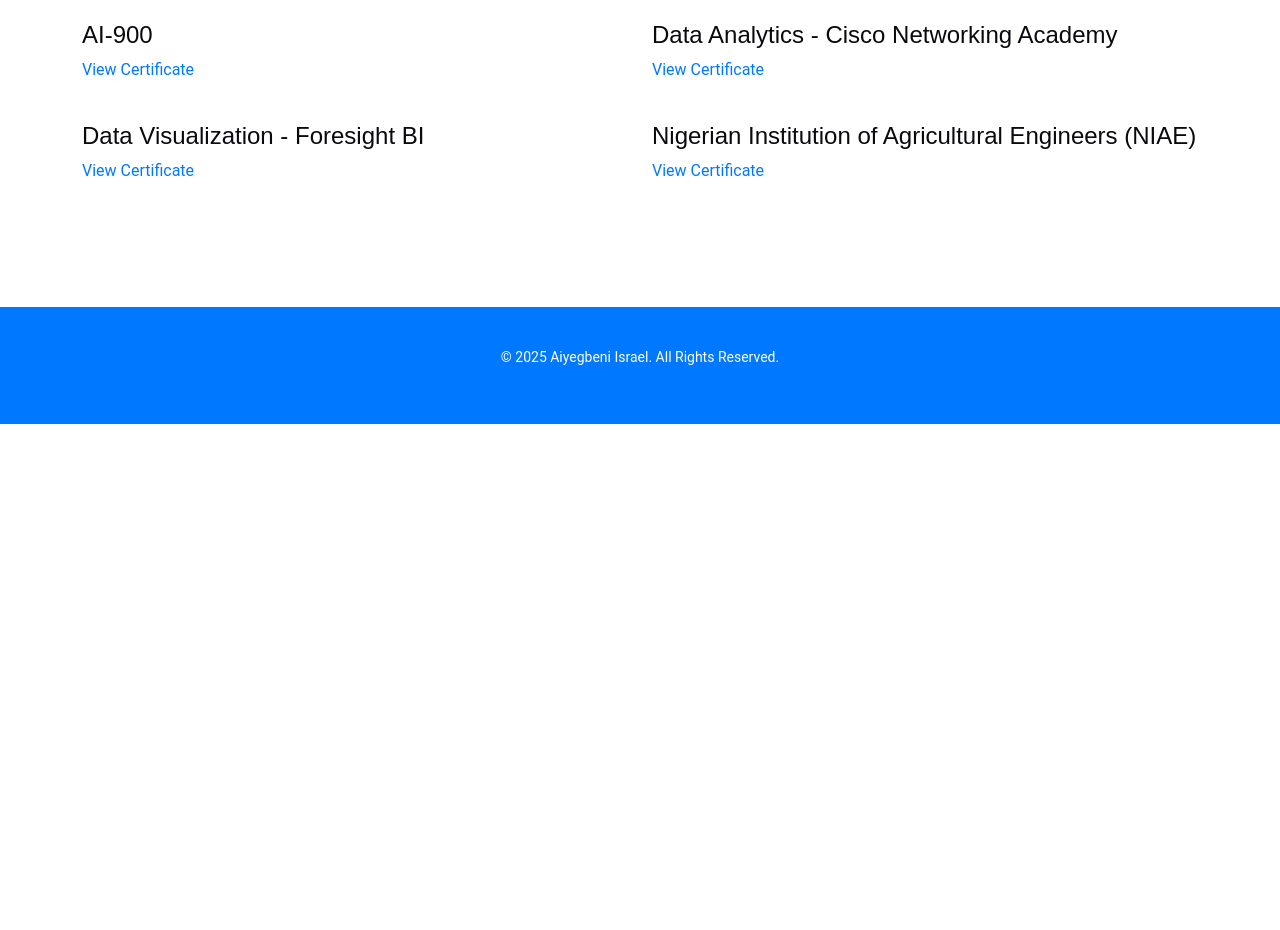
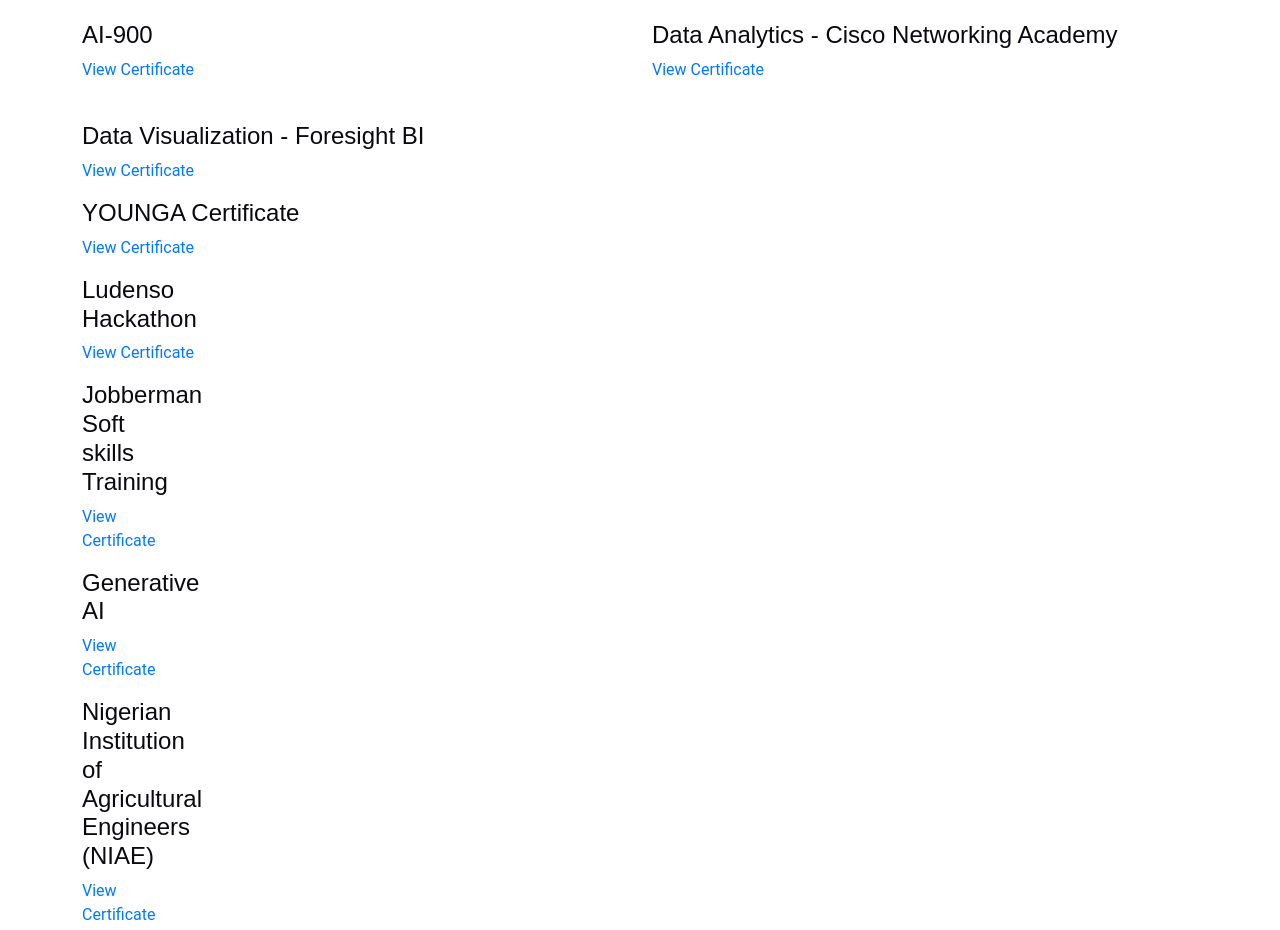
Before and after one commit to Eazi-T/Portfolio, a plain HTML site: page certifications.html in a window 1280 px wide. Shown: the part 495-1425 px from the top of the page. Before the commit the page ends 919 px from the top, so only its background shows below. Drawn offline with Linux system fonts and the light colour scheme.

Commit message:
Update certifications.html
Added more certifications

```diff
--- a/certifications.html
+++ b/certifications.html
@@ -71,7 +71,7 @@
           <div class="service-box">
             <div class="service-content">
               <h4>AI-900</h4>
-              <p><a href="https://learn.microsoft.com/api/achievements/share/en-us/IsraelAiyegbeni-2519/E5WSRQ4P?sharingId=8F11D4B9C2AF4347" target="_blank">View Certificate</a></p>
+              <p><a href="https://learn.microsoft.com/api/credentials/share/en-us/IsraelAiyegbeni-5419/C79BF9475D6CBFC0?sharingId=699D8A2CE8ECAB05" target="_blank">View Certificate</a></p>
             </div>
           </div>
         </div>
@@ -91,7 +91,39 @@
               <p><a href="https://training.foresightbi.com.ng/certificates/8xvacghxn3" target="_blank">View Certificate</a></p>
             </div>
           </div>
-          </div><!-- Certification 8 -->
+        <!-- Certification 8 -->
+        <div class="col-md-6">
+          <div class="service-box">
+            <div class="service-content">
+              <h4>YOUNGA Certificate</h4>
+              <p><a href="https://drive.google.com/file/d/17OHnnx5qME2RSZorPG6pAarSvBYo9KS2/view?usp=sharing"_blank">View Certificate</a></p>
+            </div>
+          </div>
+        <!-- Certification 9 -->
+        <div class="col-md-6">
+          <div class="service-box">
+            <div class="service-content">
+              <h4>Ludenso Hackathon</h4>
+              <p><a href="https://drive.google.com/file/d/1NUDJv1XE0cABwQY2OdJ2SUdHEg7Xv9gU/view?usp=sharing"_blank">View Certificate</a></p>
+            </div>
+          </div>
+        <!-- Certification 10 -->
+        <div class="col-md-6">
+          <div class="service-box">
+            <div class="service-content">
+              <h4>Jobberman Soft skills Training</h4>
+              <p><a href="https://drive.google.com/file/d/1xq349ddZG_5CGbX28B3DssCL4hRt43JD/view?usp=sharing">View Certificate</a></p>
+            </div>
+          </div>
+        <!-- Certification 11 -->
+        <div class="col-md-6">
+          <div class="service-box">
+            <div class="service-content">
+              <h4>Generative AI</h4>
+              <p><a href="https://drive.google.com/file/d/1luFbiK_K-wmJdGQs79hyE8kdne5pAFWj/view?usp=sharing">View Certificate</a></p>
+            </div>
+          </div>
+        </div><!-- Certification 12 -->
         <div class="col-md-6">
           <div class="service-box">
             <div class="service-content">
```
